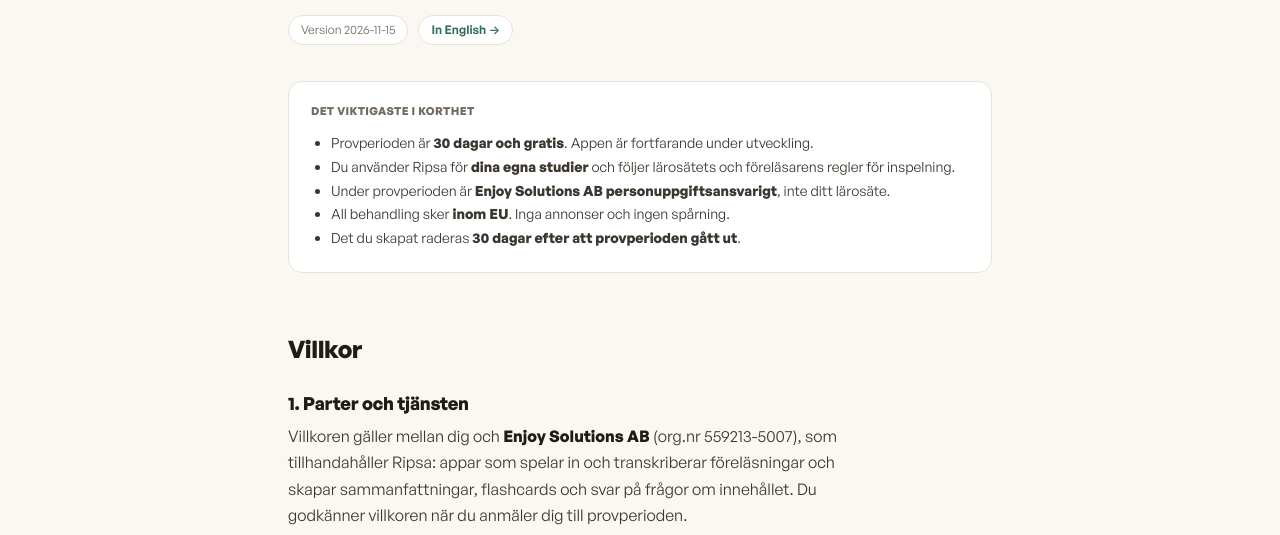
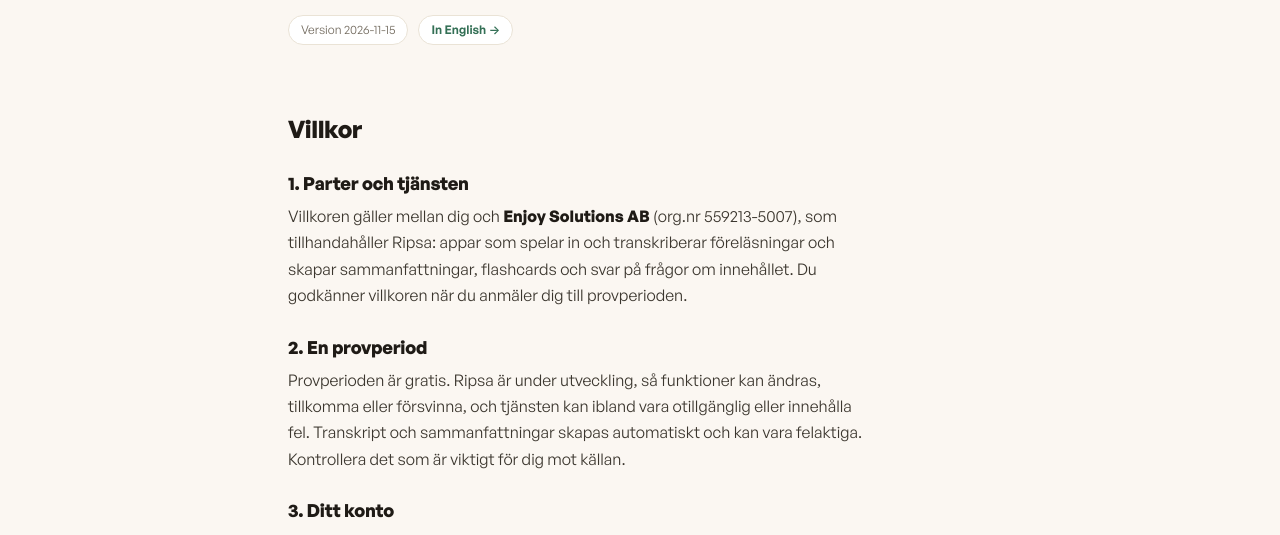
Before and after one commit to richardmarklund/ripsa-homepage, a plain HTML site: page testvillkor.html in a window 1280 px wide. Shown: the part 251-786 px from the top of the page. Drawn offline with Linux system fonts and the light colour scheme.

Commit message:
Stryk sammanfattningsrutan på villkorssidorna

```diff
--- a/testvillkor.html
+++ b/testvillkor.html
@@ -122,20 +122,6 @@
     </div>
   </section>
 
-  <!-- SUMMARY CARD -->
-  <section style="max-width:760px;margin:0 auto;padding:28px 28px 0">
-    <div style="background:#fff;border:1px solid #EAE3D6;border-radius:14px;padding:22px">
-      <div style="font-size:11px;font-weight:700;letter-spacing:.4px;text-transform:uppercase;color:#726A5E;margin-bottom:12px">Det viktigaste i korthet</div>
-      <ul style="margin:0;padding-left:20px;font-size:14px;line-height:1.7;color:#3B362E">
-        <li>Provperioden är <strong>30 dagar och gratis</strong>. Appen är fortfarande under utveckling.</li>
-        <li>Du använder Ripsa för <strong>dina egna studier</strong> och följer lärosätets och föreläsarens regler för inspelning.</li>
-        <li>Under provperioden är <strong>Enjoy Solutions AB personuppgiftsansvarigt</strong>, inte ditt lärosäte.</li>
-        <li>All behandling sker <strong>inom EU</strong>. Inga annonser och ingen spårning.</li>
-        <li>Det du skapat raderas <strong>30 dagar efter att provperioden gått ut</strong>.</li>
-      </ul>
-    </div>
-  </section>
-
   <section class="policy" style="max-width:760px;margin:0 auto;padding:16px 28px 20px">
 
     <h2 id="villkor">Villkor</h2>
```
Also changed, not shown: en/tester-terms.html (+0 -14 lines).
